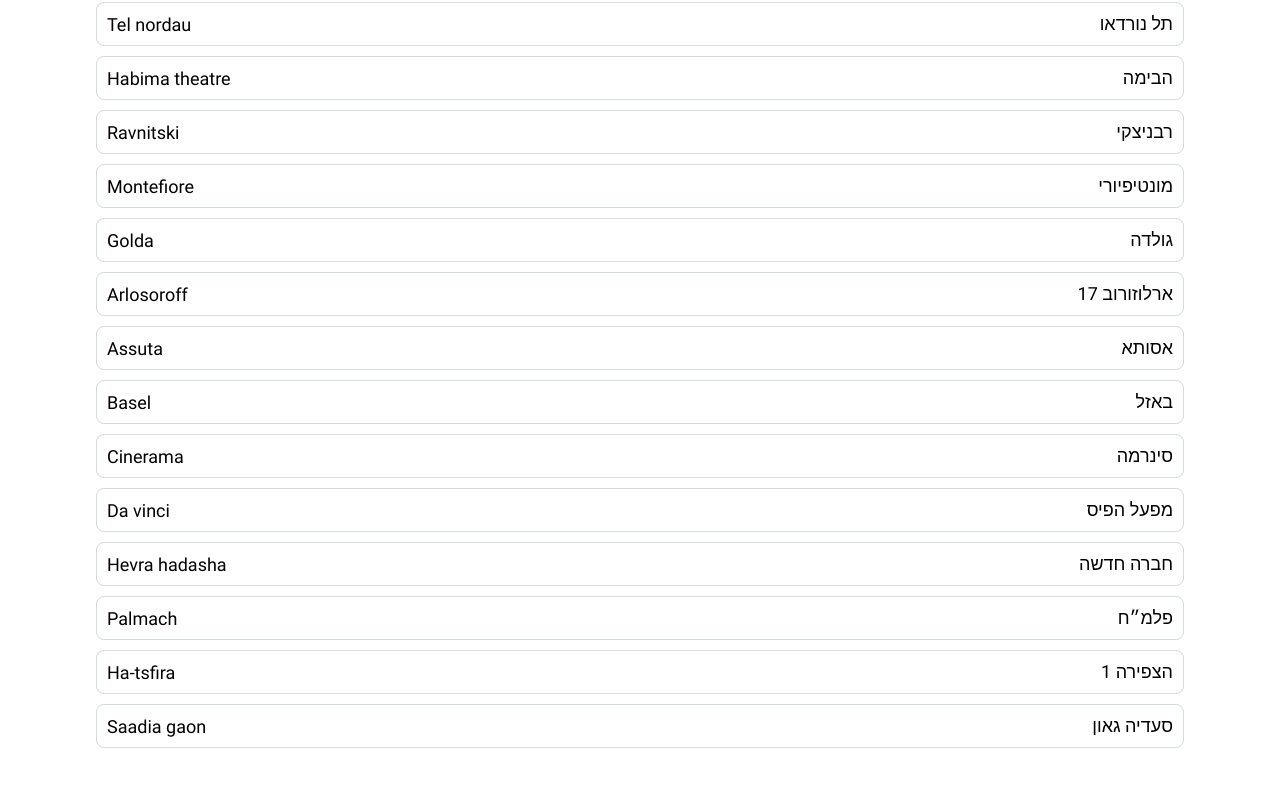
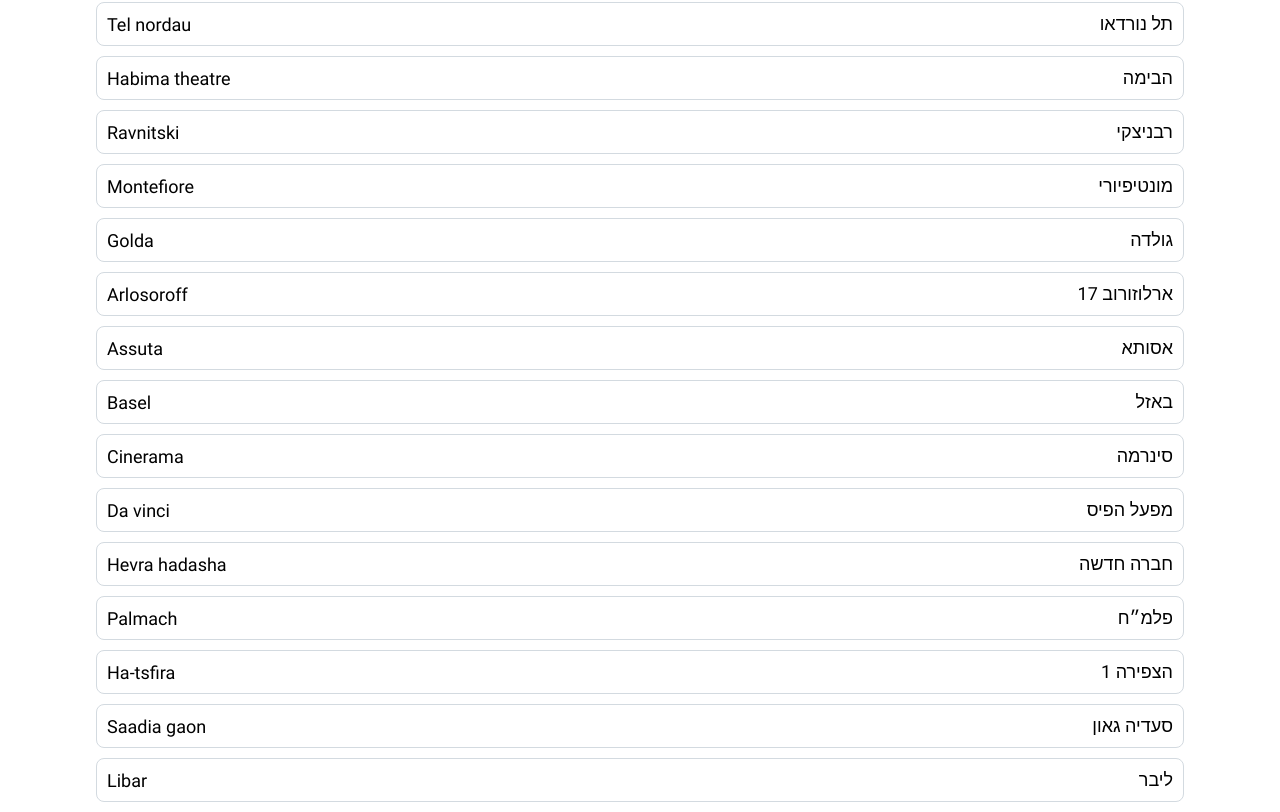
Before and after one commit to prussyuval/parking-ui, a React (Create React App) app: page / in a window 1280 px wide. Shown: the part 193-1005 px from the top of the page. Before the commit the page ends 951 px from the top, so only its background shows below. Built offline with nearby package versions, Linux system fonts and the light colour scheme; a web font is replaced by a local one.

Commit message:
Add more parking

```diff
--- a/src/SearchComponent.js
+++ b/src/SearchComponent.js
@@ -19,6 +19,7 @@
     'palmach': 'פלמ״ח',
     'ha-tsfira': 'הצפירה 1',
     'saadia gaon': 'סעדיה גאון',
+    'libar': 'ליבר',
 }
 
 const SearchComponent = () => {
```
